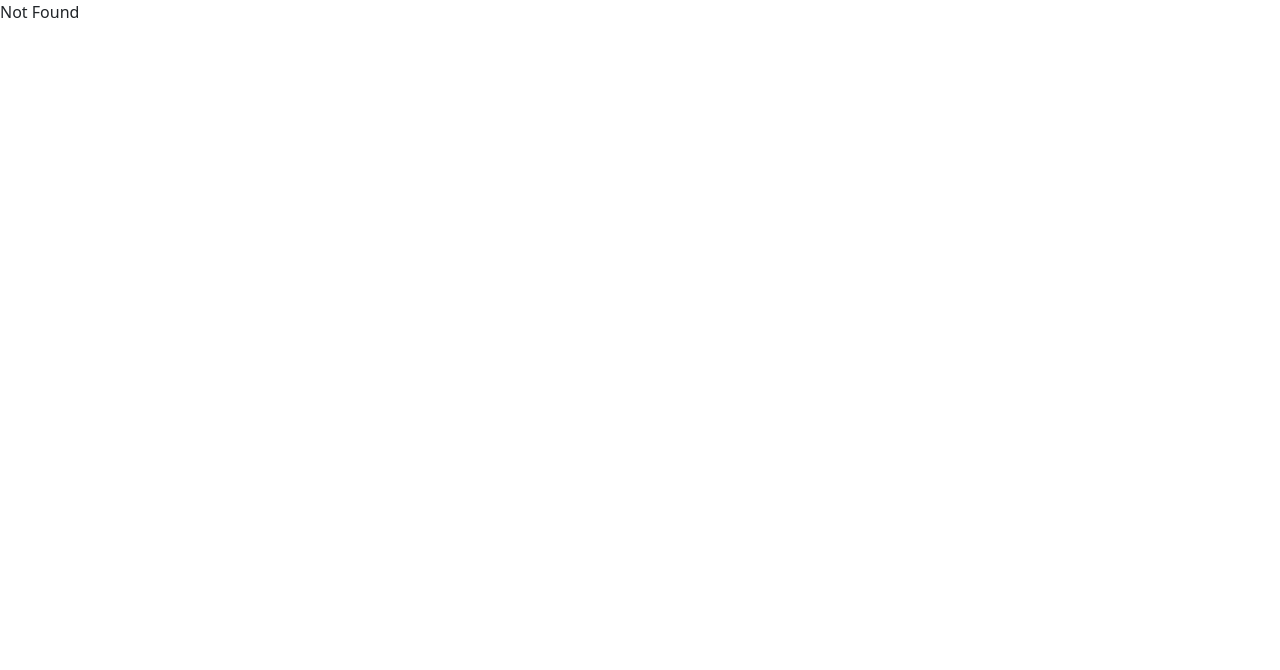
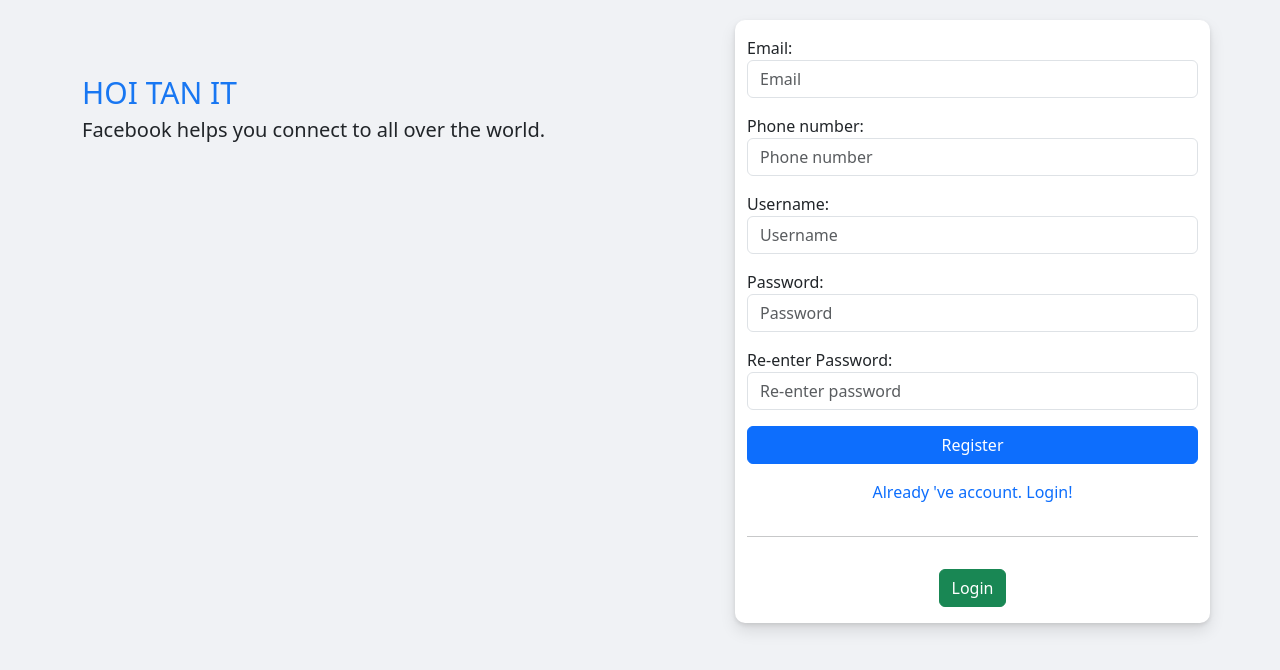
Before and after one commit to minhhuy14/JWT-Frontend, a React (Create React App) app: page /register in a window 1280 px wide. Shown: the top 670 px of the page. Built offline with nearby package versions, Linux system fonts and the light colour scheme.

Commit message:
create register form

```diff
--- a/src/App.js
+++ b/src/App.js
@@ -1,5 +1,6 @@
 import Nav from './components/Navigation/Nav.js';
-import Login from './components/Login/Login.js'
+import Login from './components/Login/Login.js';
+import Register from './components/Register/Register.js'
 import {
   BrowserRouter as Router,
   Routes,
@@ -26,6 +27,10 @@
           </Route>
           <Route path="/login" element={<Login />}>
           </Route>
+
+          <Route path="/register" element={<Register />}>
+
+          </Route>
           <Route path="*" element={' Not Found'}>
 
           </Route>
--- a/src/components/Login/Login.js
+++ b/src/components/Login/Login.js
@@ -1,22 +1,35 @@
 import './Login.scss';
+import { useNavigate } from 'react-router-dom'
 const Login = (props) => {
+
+    let navigate = useNavigate();
+
+    const handleCreateNewAccount = () => {
+        navigate("/register")
+    }
     return (
         <div class="login-container">
             <div className="container">
                 <div className="row">
-                    <div className="content-left col-5">
-                        <div className="Detail">
+                    <div className="content-left col-12 d-none col-sm-7 d-sm-block">
+                        <div className="brand">
+                            Hoi Tan IT
+                        </div>
+                        <div className="detail">
                             Facebook helps you connect to all over the world.
                         </div>
                     </div>
                     <div className="content-right col-5 d-flex flex-column gap-3 py-3">
+                        <div className="brand d-sm-none">
+                            Hoi Tan IT
+                        </div>
                         <input type="text" className="form-control" placeholder="Email or phone number"></input>
                         <input type="password" className="form-control" placeholder="Password"></input>
                         <button className='btn btn-primary'>Login</button>
                         <span className='text-center'><a className='forgot-password' href='#'>Forgot your password?</a></span>
                         <hr></hr>
                         <div className='text-center'>
-                            <button className='btn btn-success'>Create new account</button>
+                            <button className='btn btn-success' onClick={() => handleCreateNewAccount()}>Create new account</button>
 
                         </div>
 
--- a/src/components/Login/Login.scss
+++ b/src/components/Login/Login.scss
@@ -11,11 +11,33 @@
     min-height: 100vh;
     padding-top: 20px;
 
+    .content-left {
+        margin-top: 50px;
+
+        .brand {
+            text-transform: uppercase;
+            font-size: 30px;
+            color: #1877f2
+        }
+
+        .detail {
+            font-size: 20px;
+        }
+    }
+
     .content-right {
         border-radius: 10px;
         background-color: #fff;
         box-shadow: 0 2px 4px rgba(0, 0, 0, .1), 0 8px 16px rgba(0 0 0/ 10%);
         box-sizing: border-box;
+
+        .brand {
+            text-transform: uppercase;
+            font-size: 20px;
+            color: #1877f2;
+            text-align: center;
+            font-weight: 600;
+        }
 
         .forgot-password {
             text-decoration: none;
--- a/src/components/Navigation/Nav.js
+++ b/src/components/Navigation/Nav.js
@@ -1,5 +1,6 @@
 import React from "react";
-
+import './Nav.scss';
+import { NavLink } from "react-router-dom";
 const Nav = (props) => {
     {
         return (
--- /dev/null
+++ b/src/components/Register/Register.js
@@ -0,0 +1,64 @@
+import './Register.scss';
+import { useNavigate } from 'react-router-dom'
+const Register = (props) => {
+
+    let navigate = useNavigate();
+
+    const handleLogin = () => {
+        navigate("/login")
+    }
+    return (
+        <div class="login-container">
+            <div className="container">
+                <div className="row">
+                    <div className="content-left col-12 d-none col-sm-7 d-sm-block">
+                        <div className="brand">
+                            Hoi Tan IT
+                        </div>
+                        <div className="detail">
+                            Facebook helps you connect to all over the world.
+                        </div>
+                    </div>
+                    <div className="content-right col-5 d-flex flex-column gap-3 py-3">
+                        <div className="brand d-sm-none">
+                            Hoi Tan IT
+                        </div>
+                        <div className='form-group'>
+                            <label>Email:</label>
+                            <input type="email" className="form-control" placeholder="Email"></input>
+                        </div>
+                        <div className='form-group'>
+                            <label>Phone number:</label>
+                            <input type="tel" className="form-control" placeholder="Phone number"></input>
+                        </div>
+                        <div className='form-group'>
+                            <label>Username:</label>
+                            <input type="text" className="form-control" placeholder="Username"></input>
+                        </div>
+                        <div className='form-group'>
+                            <label>Password:</label>
+                            <input type="password" className="form-control" placeholder="Password"></input>
+
+                        </div>
+                        <div className='form-group'>
+                            <label>Re-enter Password:</label>
+                            <input type="password" className="form-control" placeholder="Re-enter password"></input>
+
+                        </div>
+                        <button className='btn btn-primary'>Register</button>
+                        <span className='text-center'><a className='forgot-password' href='#'>Already 've account. Login!</a></span>
+                        <hr></hr>
+                        <div className='text-center'>
+                            <button className='btn btn-success' onClick={() => handleLogin()}>Login</button>
+
+                        </div>
+
+
+                    </div>
+                </div>
+            </div>
+        </div>
+    )
+}
+
+export default Register
```
Also changed, not shown: src/components/Navigation/Nav.scss (added), src/components/Register/Register.scss (added).
